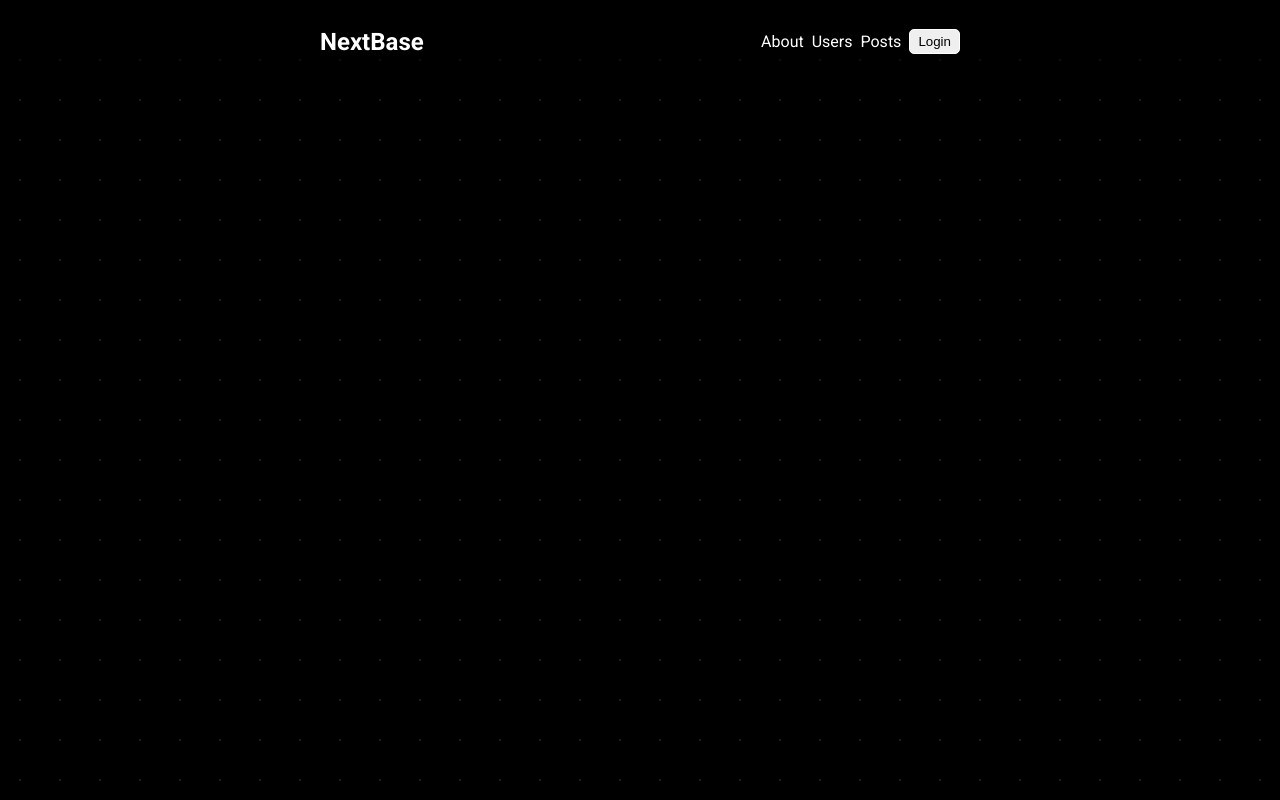
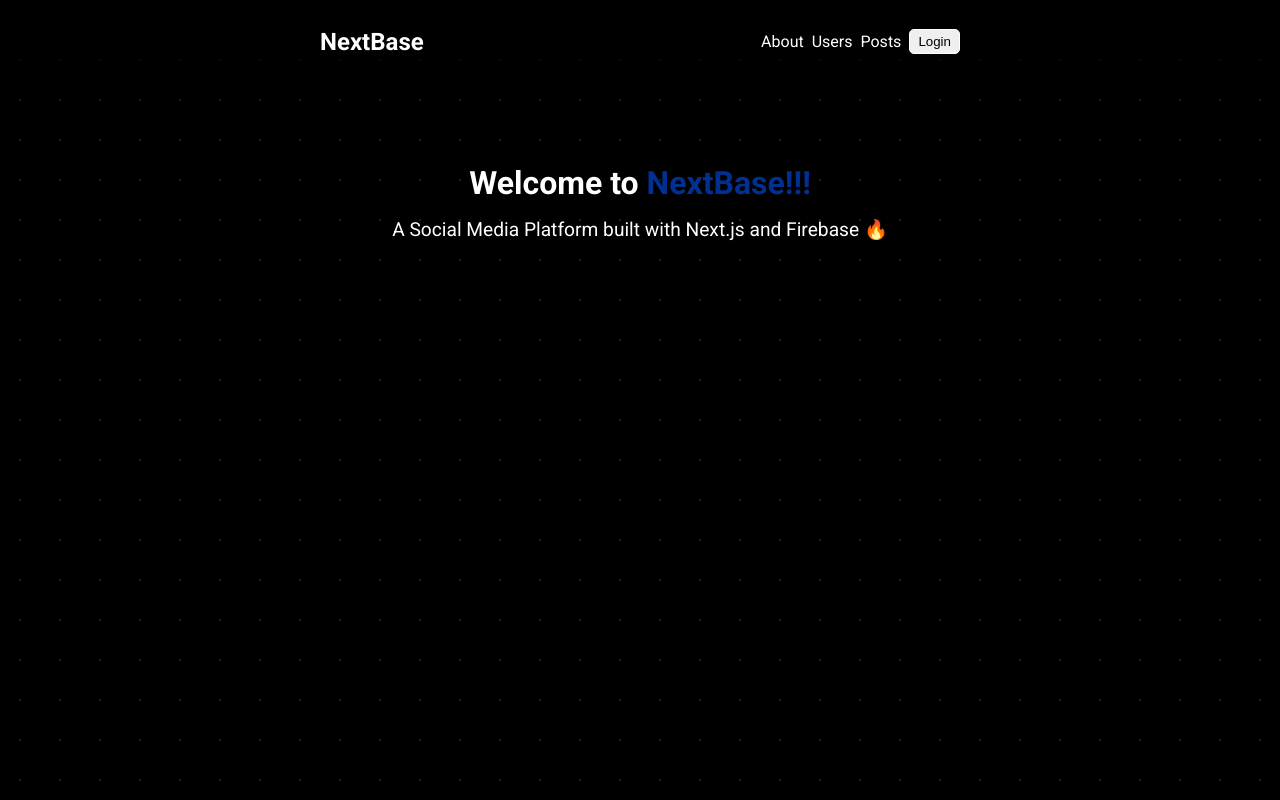
Before and after one commit to ACosmicWolf/nextbase, a Next.js app: page / in a window 1280 px wide. Built offline with nearby package versions, Linux system fonts and the light colour scheme; no server answers.

Commit message:
Added text to home page and more options in dropdown

```diff
--- /dev/null
+++ b/app/page.module.scss
@@ -0,0 +1,24 @@
+.title {
+  text-align: center;
+  font-size: 2rem;
+  font-weight: 700;
+  margin: 1rem;
+
+  margin-top: 5rem;
+
+  & a {
+    color: #003092;
+    text-decoration: none;
+
+    &:hover {
+      text-decoration: underline;
+    }
+  }
+}
+
+.description {
+  text-align: center;
+  font-size: 1.2rem;
+  font-weight: 400;
+  margin: 1rem;
+}
--- a/app/page.tsx
+++ b/app/page.tsx
@@ -1,5 +1,16 @@
-import styles from "./page.module.css";
+import Link from "next/link";
+import styles from "./page.module.scss";
 
 export default function Home() {
-  return <main></main>;
+  return (
+    <main>
+      <h1 className={styles.title}>
+        Welcome to <Link href="/">NextBase!!!</Link>
+      </h1>
+
+      <p className={styles.description}>
+        A Social Media Platform built with Next.js and Firebase 🔥
+      </p>
+    </main>
+  );
 }
--- a/components/ProfileButton/index.tsx
+++ b/components/ProfileButton/index.tsx
@@ -57,6 +57,16 @@
 
           <div className={styles.seperator}></div>
 
+          <Link href={"/profile/edit"} className={styles.dropdownItem}>
+            <p>Edit Profile</p>
+          </Link>
+
+          <Link href={"/posts/add"} className={styles.dropdownItem}>
+            <p>Add Post</p>
+          </Link>
+
+          <div className={styles.seperator}></div>
+
           <Link href={"/settings"} className={styles.dropdownItem}>
             <p>Settings</p>
           </Link>
```
Also changed, not shown: app/page.module.css (added).
